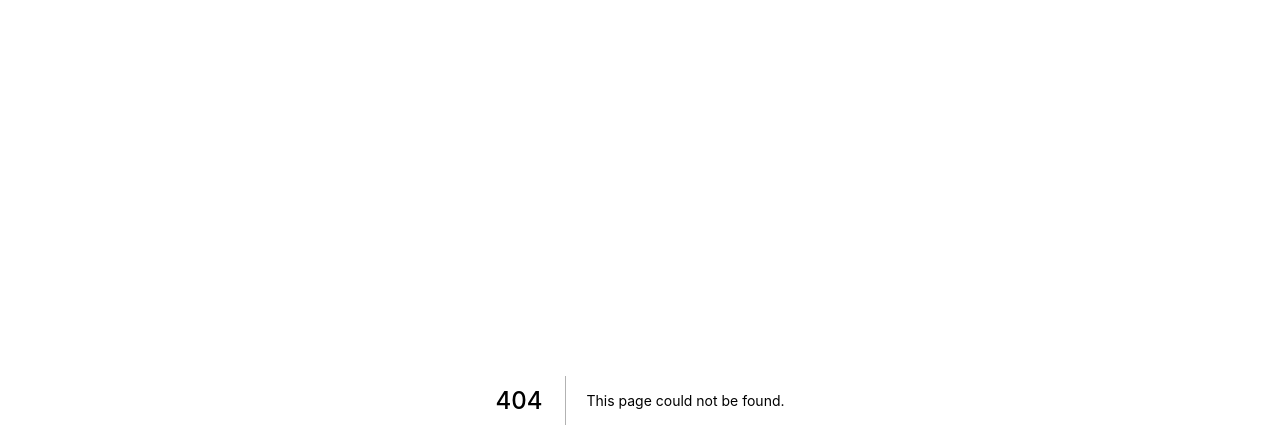
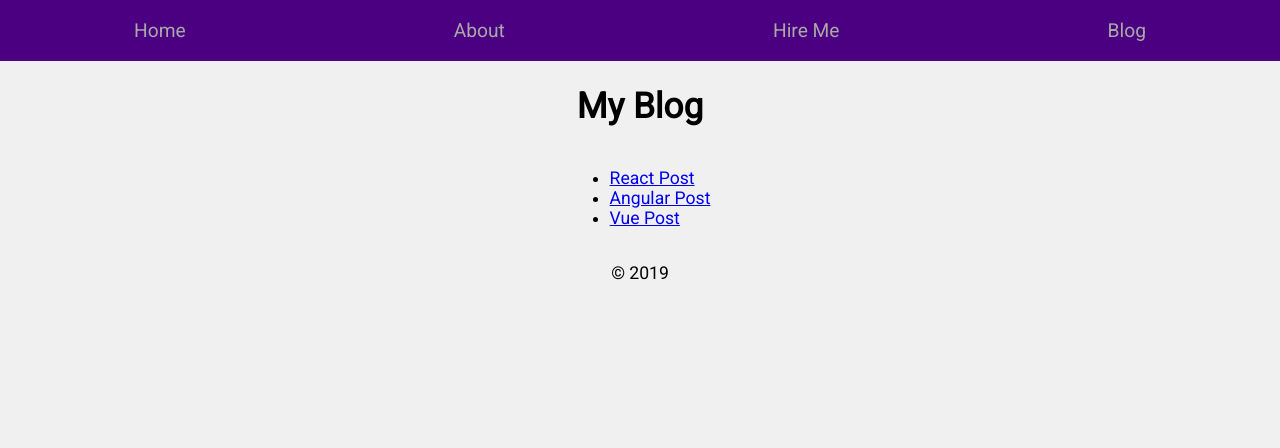
Before and after one commit to Anubhav311/next-portfolio, a Next.js app: page /blog in a window 1280 px wide. Before the commit this address had no page. Shown: the top 448 px of the page. Built offline with nearby package versions, Linux system fonts and the light colour scheme; a small style sheet from the web is missing.

Commit message:
dynamic pages with clean urls

```diff
--- a/components/Layout.js
+++ b/components/Layout.js
@@ -3,8 +3,7 @@ import Head from 'next/head';
 import Router from 'next/router';
 import NProgress from 'nprogress';
 
-Router.onRouteChangeStart = url => {
-    console.log(url);
+Router.onRouteChangeStart = () => {
     NProgress.start()
 }
 
@@ -20,6 +19,7 @@ export default ({ children, title }) => (
             <Link href="/"><a>Home</a></Link>
             <Link href="/about"><a>About</a></Link>
             <Link href="/hireme"><a>Hire Me</a></Link>
+            <Link href="/blog"><a>Blog</a></Link>
         </header>
 
         <h1>{title}</h1>
--- /dev/null
+++ b/pages/blog.js
@@ -0,0 +1,21 @@
+import Link from 'next/link';
+
+import Layout from '../components/Layout';
+
+const PostLink = (props) => (
+    <li>
+        <Link as={`/${props.slug}`} href={`/post?title=${props.title}`}>
+            <a>{props.title}</a>
+        </Link>
+    </li>
+)
+
+export default () => (
+    <Layout title="My Blog">
+        <ul>
+            <PostLink slug="react-post" title="React Post"/>
+            <PostLink slug="angular-post" title="Angular Post"/>
+            <PostLink slug="vue-post" title="Vue Post"/>
+        </ul>
+    </Layout>
+)
```
Also changed, not shown: pages/post.js (added, +10 -0 lines).
